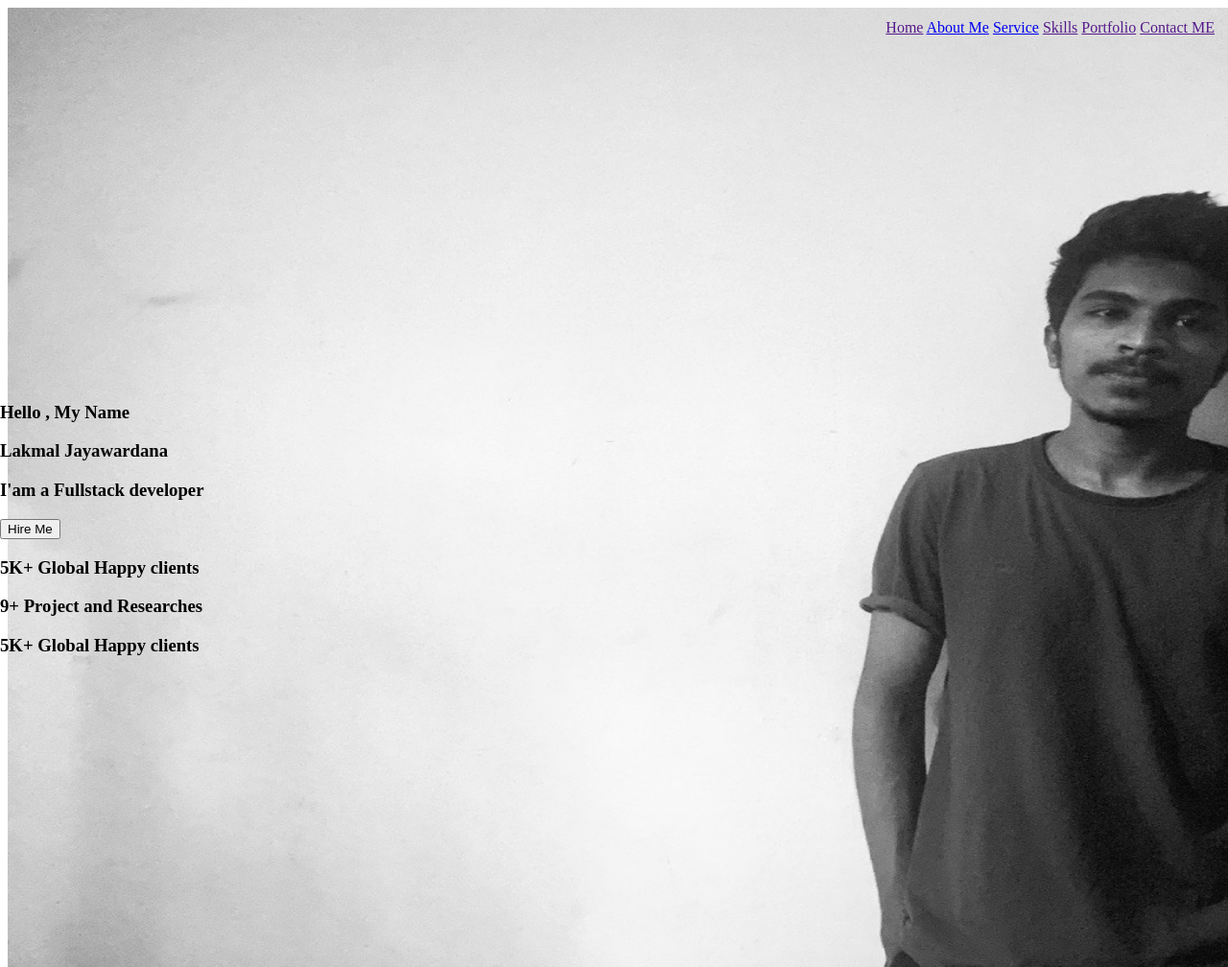
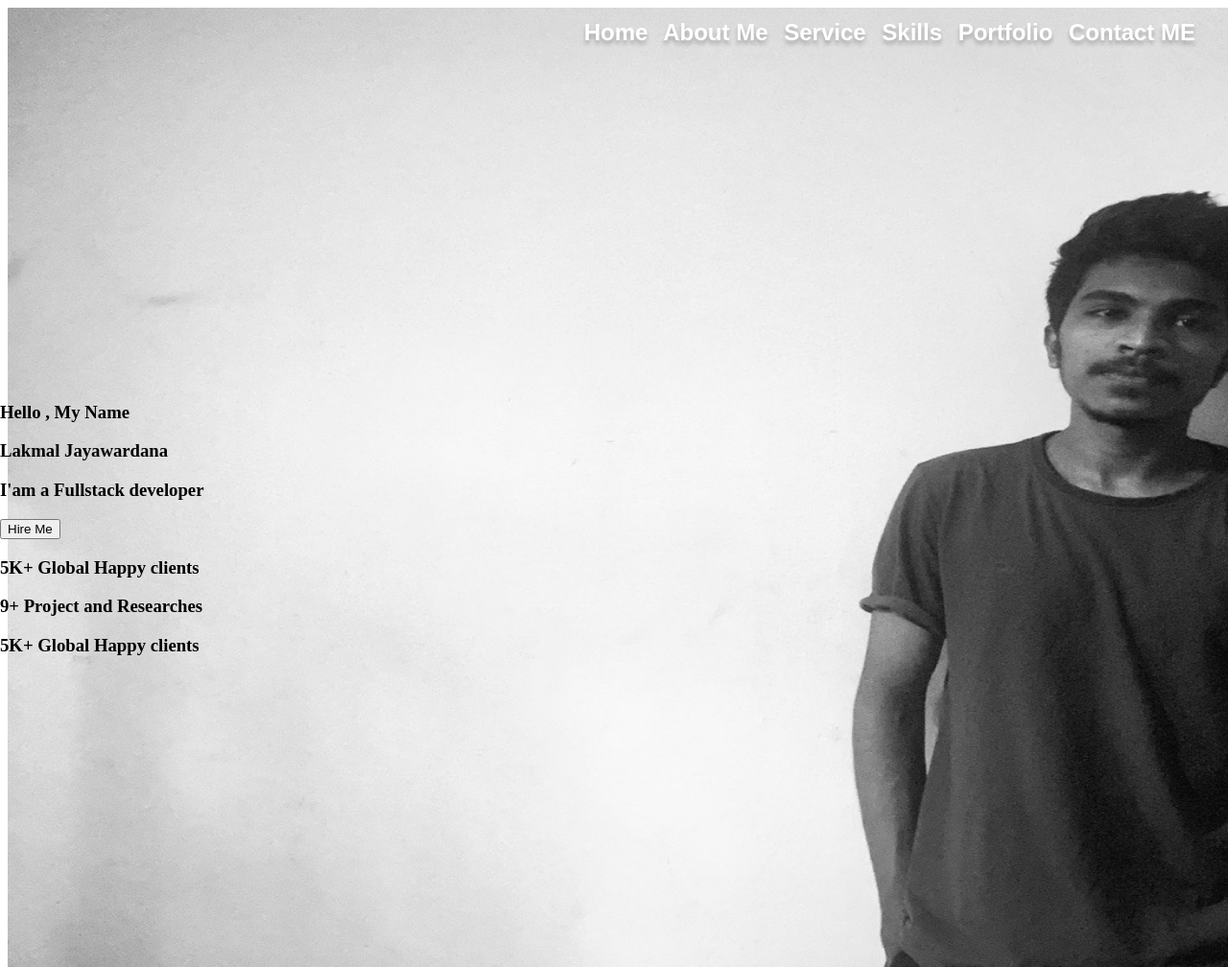
Before and after one commit to lakmal05/My-Portfolio, a plain HTML site: page index.html in a window 1280 px wide. Shown: the top 1008 px of the page at 96% size. Drawn offline with Linux system fonts and the light colour scheme.

Commit message:
body navigations

```diff
--- a/assets/stylesheets/stylesheet.css
+++ b/assets/stylesheets/stylesheet.css
@@ -1,14 +1,24 @@
 
-
-
-
-header>nav>article{
+header > nav > article {
     position: absolute;
     right: 14px;
     top: 20px;
+    font-weight: bold;
+    font-size: 24px;
+    text-shadow: 0px 4px 4px rgba(0, 0, 0, 0.25);
+    font-family: 'Nunito', sans-serif;
+
+    text-decoration: none;
+    color: #FFFFFF;
+    padding-right: 10px;
+}
+
+body > header > nav > article >a, u{
+    text-decoration: none;
+    color: #FFFFFF;
+    padding-right: 10px;
 
 }
-
 
 /*.headerNavigation{*/
 /*    font-family: Consolas;*/
@@ -23,11 +33,12 @@ header>nav>article{
 /*}*/
 
 
-.mainSection{
+.mainSection {
     height: 1000px;
     width: 100%;
 }
-.mainText{
+
+.mainText {
     position: absolute;
     width: 850px;
     height: 165px;
@@ -36,33 +47,29 @@ header>nav>article{
 }
 
 
-#mainImg{
-width: 1500px;
+#mainImg {
+    width: 1500px;
     height: 1000px;
     opacity: 10;
 
 }
 
 
-
-.aboutmeSection{
+.aboutmeSection {
     height: 1000px;
     width: 100%;
     background-color: rgba(74, 71, 71, 0.6);
 }
 
 
-
-
-.testimonials{
+.testimonials {
     height: 200px;
     width: 200px;
     background-color: rgba(74, 71, 71, 0.6);
 }
 
 
-
-.footer{
+.footer {
     height: 60px;
     width: 100%;
     background-color: rgba(74, 71, 71, 0.6);
```
